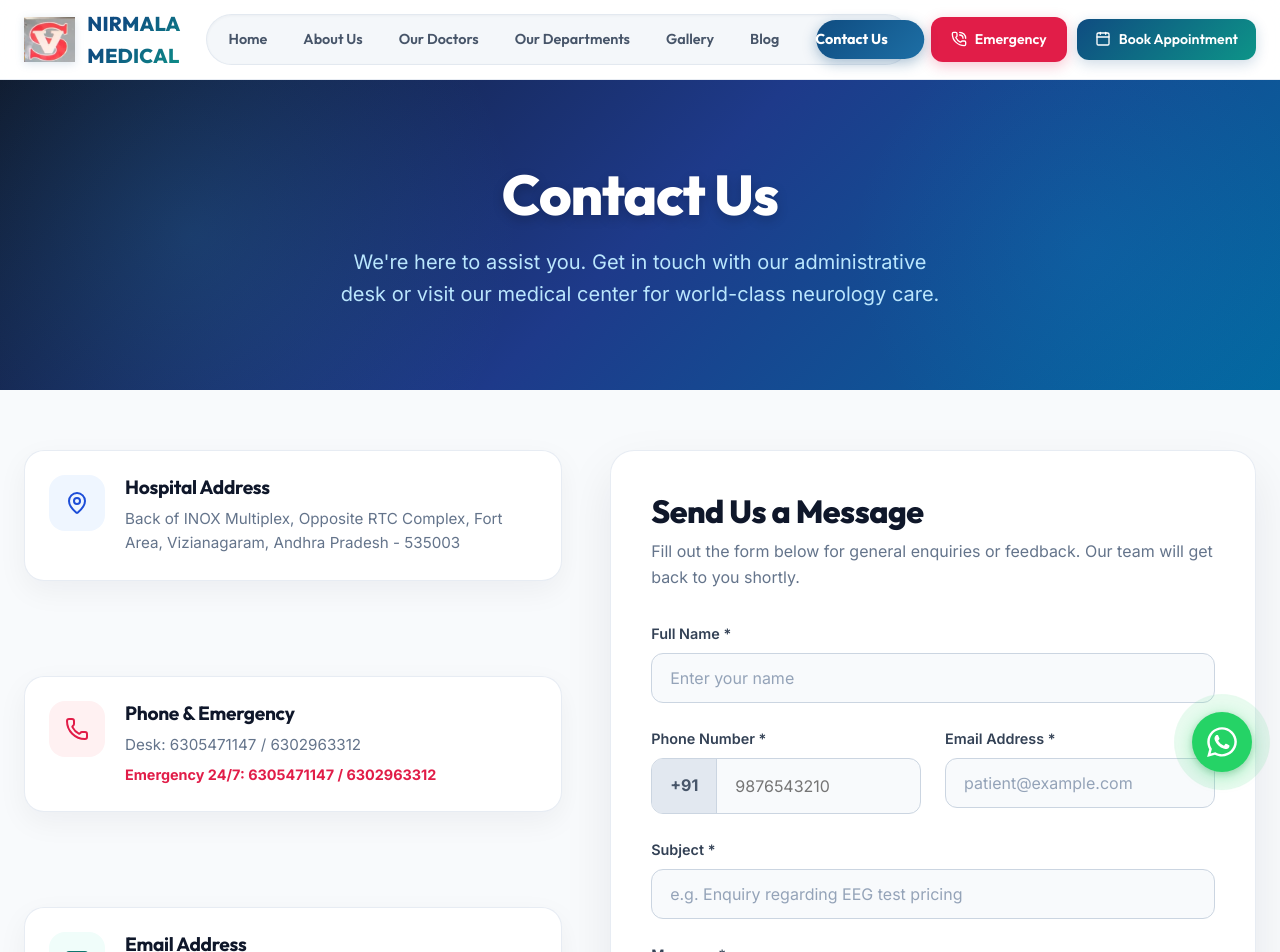
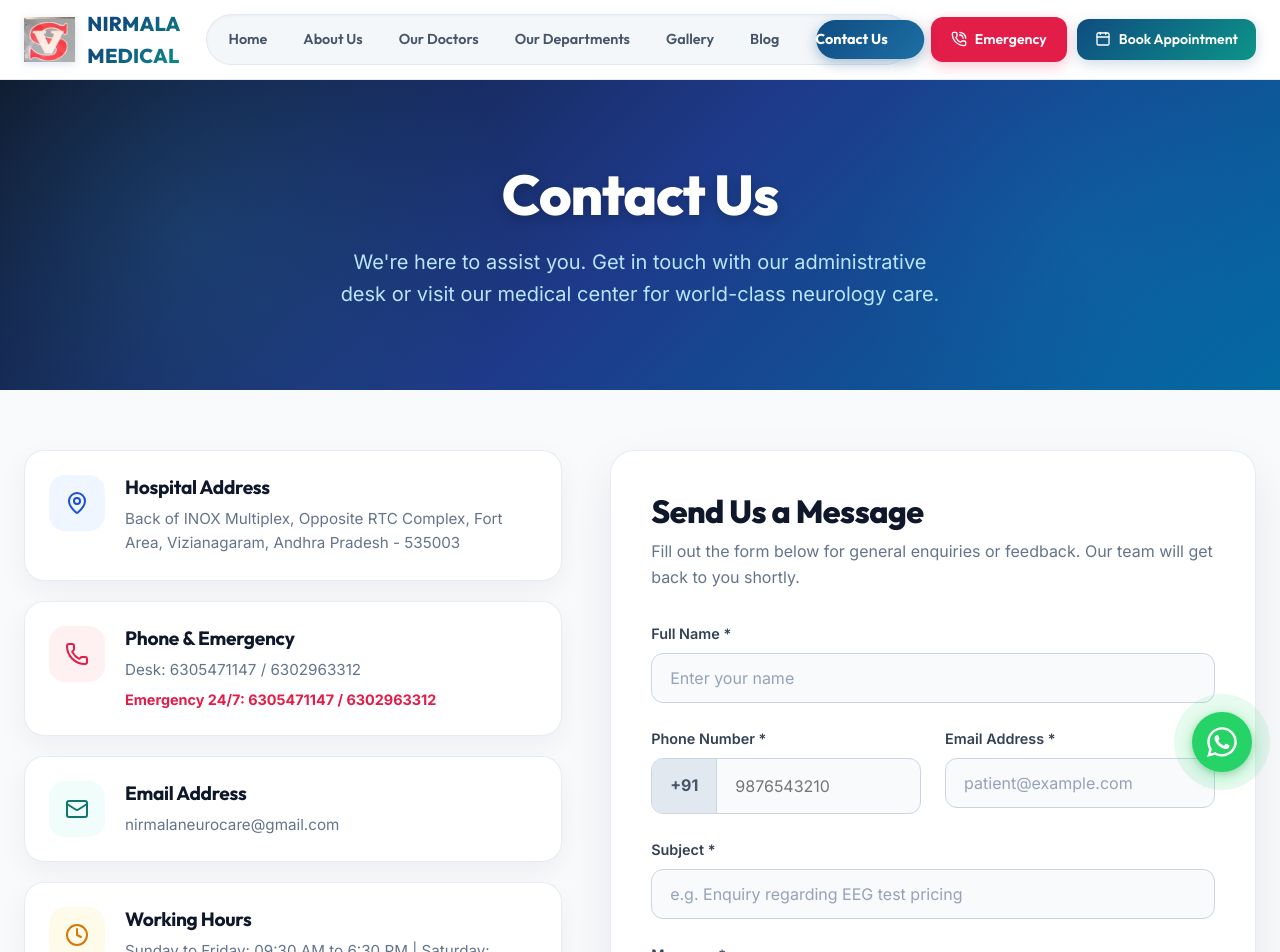
Before and after one commit to 251412/Nirmala-Neuro-General-Medical-Centre, a React (Vite) app: page /contact in a window 1280 px wide. Shown: the top 952 px of the page. Built offline with nearby package versions, Linux system fonts and the light colour scheme; no server answers.

Commit message:
fix: remove stretching gap between left column contact cards

```diff
--- a/src/styles/Contact.module.css
+++ b/src/styles/Contact.module.css
@@ -82,8 +82,6 @@
 .infoColumn {
   display: flex;
   flex-direction: column;
-  justify-content: space-between;
-  height: 100%;
   gap: 20px;
 }
 
```
